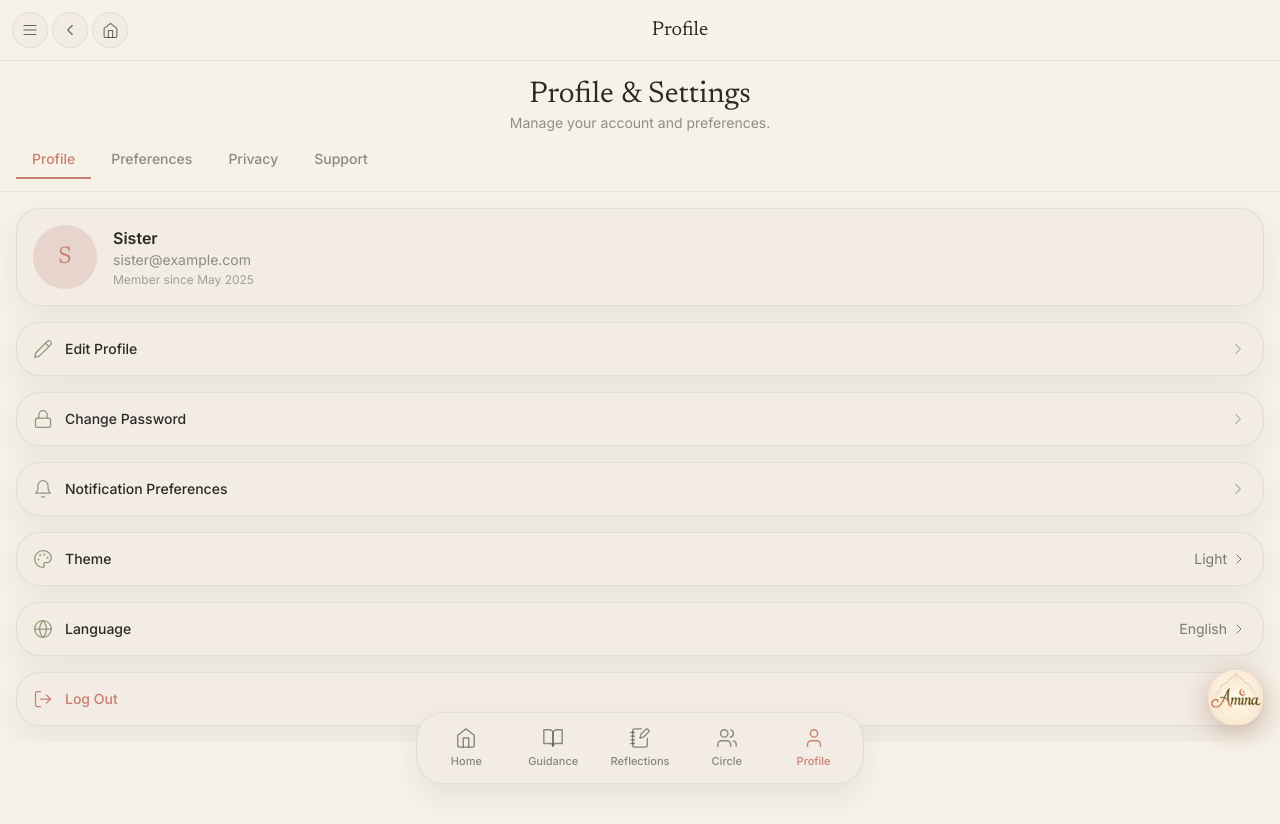
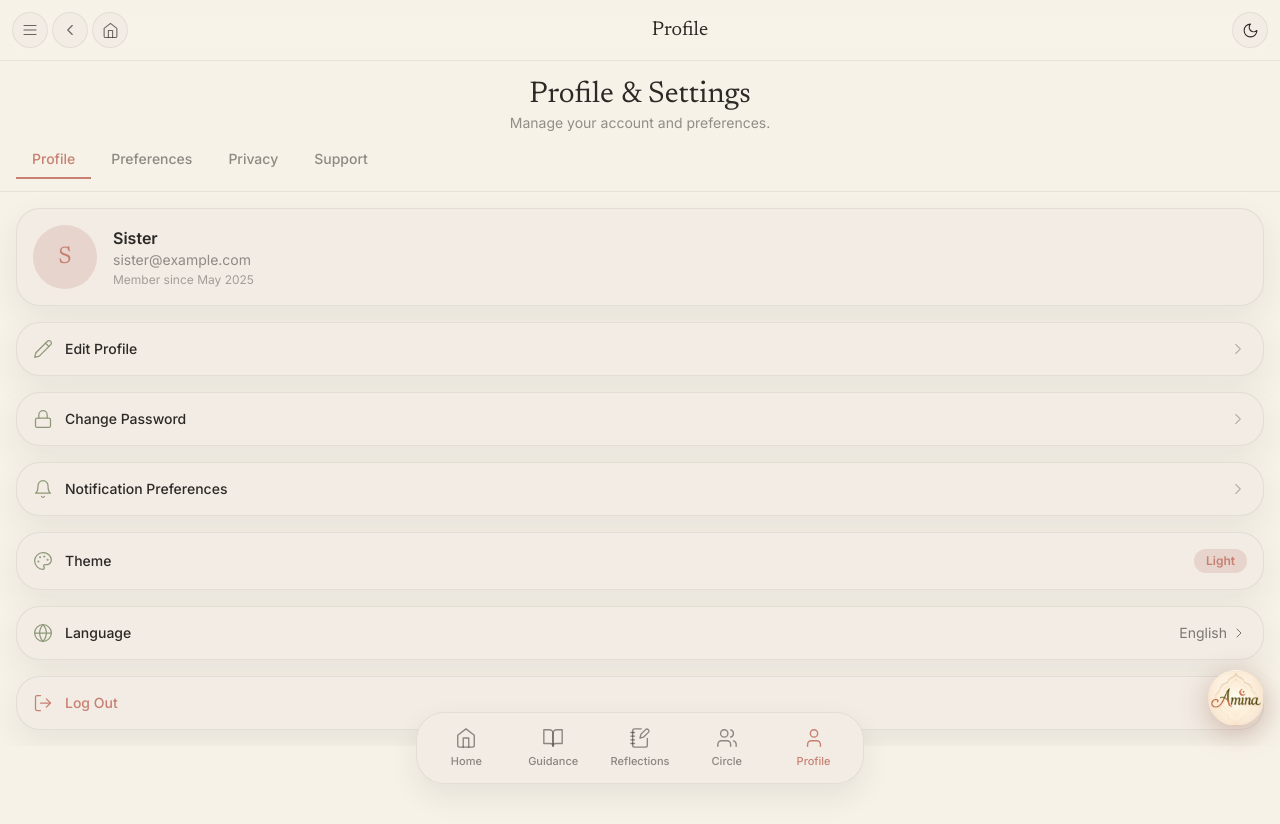
Before and after one commit to redlanternstudios/Amina, a Next.js app: page /profile in a window 1280 px wide. Shown: the top 824 px of the page. Built offline with nearby package versions, Linux system fonts and the light colour scheme.

Commit message:
feat: enhance code validation and add theme toggle in profile page
Co-authored-by: RedLantern <69994675+redlanternstudios@users.noreply.github.com>

```diff
--- a/app/(app)/circle/join/page.tsx
+++ b/app/(app)/circle/join/page.tsx
@@ -34,15 +34,15 @@ export default function JoinCirclePage() {
   const debounceRef = useRef<ReturnType<typeof setTimeout> | null>(null)
 
   function handleCodeChange(val: string) {
-    const cleaned = val.toUpperCase().replace(/[^A-Z0-9]/g, '').slice(0, 8)
+    const cleaned = val.toUpperCase().replace(/[^A-Z0-9]/g, '').slice(0, 10)
     setCode(cleaned)
     setError('')
     setPreview(null)
     setIsFull(false)
 
     if (debounceRef.current) clearTimeout(debounceRef.current)
-    if (cleaned.length === 8) {
-      debounceRef.current = setTimeout(() => fetchPreview(cleaned), 400)
+    if (cleaned.length >= 5) {
+      debounceRef.current = setTimeout(() => fetchPreview(cleaned), 600)
     }
   }
 
@@ -118,10 +118,17 @@ export default function JoinCirclePage() {
                   : '2px solid var(--amina-hairline)',
             }}
           />
-          {code.length > 0 && code.length < 8 && (
-            <p className="text-[12px] mt-2" style={{ color: 'rgba(44,41,38,0.4)' }}>
-              {8 - code.length} more character{8 - code.length !== 1 ? 's' : ''}
-            </p>
+          {code.length >= 5 && !preview && !error && (
+            <button
+              onClick={() => fetchPreview(code)}
+              className="mt-4 text-[13px] font-medium px-5 py-2 rounded-full transition-colors"
+              style={{
+                background: 'var(--amina-rose-selected)',
+                color: 'var(--amina-primary-action)',
+              }}
+            >
+              Check code
+            </button>
           )}
         </div>
 
--- a/app/(app)/profile/page.tsx
+++ b/app/(app)/profile/page.tsx
@@ -8,6 +8,7 @@ import {
 } from 'lucide-react'
 import BottomNav from '@/components/BottomNav'
 import AppHeader from '@/components/app/AppHeader'
+import { useTheme } from '@/components/app/ThemeProvider'
 import { createClient } from '@/lib/supabase/client'
 
 const TABS = ['Profile', 'Preferences', 'Privacy', 'Support']
@@ -15,7 +16,7 @@ const TABS = ['Profile', 'Preferences', 'Privacy', 'Support']
 export default function ProfilePage() {
   const router = useRouter()
   const [activeTab, setActiveTab] = useState('Profile')
-  const [theme] = useState('Light')
+  const { isDark, toggleTheme } = useTheme()
   const [language] = useState('English')
 
   async function handleLogout() {
@@ -89,11 +90,19 @@ export default function ProfilePage() {
             })}
 
             {/* Theme */}
-            <div className="card flex items-center gap-3">
+            <button onClick={toggleTheme} className="w-full card flex items-center gap-3">
               <Palette size={20} strokeWidth={1.5} className="text-olive" />
-              <span className="flex-1 text-charcoal text-sm font-medium">Theme</span>
-              <button className="text-charcoal/60 text-sm flex items-center gap-1">{theme} <ChevronRight size={16} strokeWidth={1.5} /></button>
-            </div>
+              <span className="flex-1 text-left text-charcoal text-sm font-medium">Theme</span>
+              <span
+                className="text-xs font-semibold px-3 py-1 rounded-full"
+                style={{
+                  background: 'var(--amina-rose-selected)',
+                  color: 'var(--amina-primary-action)',
+                }}
+              >
+                {isDark ? 'Dark' : 'Light'}
+              </span>
+            </button>
 
             {/* Language */}
             <div className="card flex items-center gap-3">
--- a/app/(marketing)/page.tsx
+++ b/app/(marketing)/page.tsx
@@ -73,10 +73,19 @@ export default function LandingPage() {
             </a>
           ))}
         </div>
-        <Link href="/auth" className="btn-primary text-sm px-5 py-2.5 whitespace-nowrap">
-          Join The Circle
-          <HandHeart size={16} strokeWidth={1.75} />
-        </Link>
+        <div className="flex items-center gap-3">
+          <Link
+            href="/auth"
+            className="text-sm font-medium transition-colors whitespace-nowrap"
+            style={{ color: 'var(--amina-soft-charcoal)', opacity: 0.65 }}
+          >
+            Sign in
+          </Link>
+          <Link href="/auth" className="btn-primary text-sm px-5 py-2.5 whitespace-nowrap">
+            Join The Circle
+            <HandHeart size={16} strokeWidth={1.75} />
+          </Link>
+        </div>
       </nav>
 
       {/* Hero */}
--- a/app/globals.css
+++ b/app/globals.css
@@ -41,15 +41,47 @@
     --gold: var(--amina-muted-gold);
   }
 
+  /* Dark mode — warm dark inversion */
+  html.dark {
+    --amina-soft-cream: #1C1714;
+    --amina-warm-ivory: #2C2520;
+    --amina-soft-charcoal: #F7F2E8;
+    --amina-secondary-text: rgba(247, 242, 232, 0.70);
+    --amina-muted-text: rgba(247, 242, 232, 0.50);
+    --amina-border: rgba(247, 242, 232, 0.12);
+    --amina-hairline: rgba(247, 242, 232, 0.07);
+    --amina-primary-action: #D6909C;
+    --amina-primary-action-hover: #C4788A;
+    --amina-rose-selected: rgba(214, 144, 156, 0.20);
+    --amina-warm-highlight: rgba(215, 186, 130, 0.14);
+    --amina-focus-ring: rgba(214, 144, 156, 0.35);
+    --amina-shadow-soft: 0 12px 32px rgba(0, 0, 0, 0.28);
+    --amina-shadow-button: 0 8px 18px rgba(0, 0, 0, 0.32);
+    --amina-shadow-nav: 0 -4px 20px rgba(0, 0, 0, 0.30);
+    --amina-muted-gold: #C8A85A;
+
+    /* Legacy aliases */
+    --cream: var(--amina-soft-cream);
+    --ivory: var(--amina-warm-ivory);
+    --charcoal: var(--amina-soft-charcoal);
+    --gold: var(--amina-muted-gold);
+    --rose: var(--amina-primary-action);
+
+    color-scheme: dark;
+  }
+
   html {
     background-color: var(--amina-soft-cream);
     color: var(--amina-soft-charcoal);
     -webkit-font-smoothing: antialiased;
+    transition: background-color 0.25s ease, color 0.25s ease;
   }
 
   body {
     min-height: 100dvh;
     background-color: var(--amina-soft-cream);
+    color: var(--amina-soft-charcoal);
+    transition: background-color 0.25s ease, color 0.25s ease;
   }
 }
 
--- a/app/layout.tsx
+++ b/app/layout.tsx
@@ -1,5 +1,6 @@
 import type { Metadata, Viewport } from 'next'
 import { Inter, Newsreader, Lora } from 'next/font/google'
+import { ThemeProvider } from '@/components/app/ThemeProvider'
 import './globals.css'
 
 const inter = Inter({
@@ -53,7 +54,9 @@ export default function RootLayout({
   return (
     <html lang="en" className={`${inter.variable} ${newsreader.variable} ${lora.variable} bg-cream`}>
       <body className="bg-cream text-charcoal font-body antialiased">
-        {children}
+        <ThemeProvider>
+          {children}
+        </ThemeProvider>
       </body>
     </html>
   )
--- a/components/app/AppHeader.tsx
+++ b/components/app/AppHeader.tsx
@@ -4,6 +4,7 @@ import { useRouter, usePathname } from 'next/navigation'
 import { Menu, ChevronLeft, Home } from 'lucide-react'
 import { ReactNode } from 'react'
 import { useChrome } from './ChromeContext'
+import ThemeToggle from './ThemeToggle'
 
 type AppHeaderProps = {
   title?: string
@@ -74,8 +75,9 @@ export default function AppHeader({ title, brand, right }: AppHeaderProps) {
       </div>
 
       {/* Right slot (kept same width as left for centering balance) */}
-      <div className="flex items-center justify-end gap-1 flex-shrink-0 min-w-[2.25rem]">
+      <div className="flex items-center justify-end gap-1 flex-shrink-0">
         {right}
+        <ThemeToggle />
       </div>
     </header>
   )
--- /dev/null
+++ b/components/app/ThemeProvider.tsx
@@ -0,0 +1,54 @@
+'use client'
+
+import {
+  createContext,
+  useContext,
+  useEffect,
+  useState,
+  useCallback,
+  ReactNode,
+} from 'react'
+
+type Theme = 'light' | 'dark'
+
+type ThemeContextValue = {
+  theme: Theme
+  toggleTheme: () => void
+  isDark: boolean
+}
+
+const ThemeContext = createContext<ThemeContextValue | null>(null)
+
+export function ThemeProvider({ children }: { children: ReactNode }) {
+  const [theme, setTheme] = useState<Theme>('light')
+
+  // On mount: read from localStorage or system preference
+  useEffect(() => {
+    const stored = localStorage.getItem('amina-theme') as Theme | null
+    const prefersDark = window.matchMedia('(prefers-color-scheme: dark)').matches
+    const resolved: Theme = stored ?? (prefersDark ? 'dark' : 'light')
+    setTheme(resolved)
+    document.documentElement.classList.toggle('dark', resolved === 'dark')
+  }, [])
+
+  const toggleTheme = useCallback(() => {
+    setTheme((prev) => {
+      const next: Theme = prev === 'light' ? 'dark' : 'light'
+      localStorage.setItem('amina-theme', next)
+      document.documentElement.classList.toggle('dark', next === 'dark')
+      return next
+    })
+  }, [])
+
+  return (
+    <ThemeContext.Provider value={{ theme, toggleTheme, isDark: theme === 'dark' }}>
+      {children}
+    </ThemeContext.Provider>
+  )
+}
+
+export function useTheme() {
+  const ctx = useContext(ThemeContext)
+  if (!ctx) throw new Error('useTheme must be used within ThemeProvider')
+  return ctx
+}
--- /dev/null
+++ b/components/app/ThemeToggle.tsx
@@ -0,0 +1,27 @@
+'use client'
+
+import { Sun, Moon } from 'lucide-react'
+import { useTheme } from './ThemeProvider'
+
+export default function ThemeToggle({ className }: { className?: string }) {
+  const { isDark, toggleTheme } = useTheme()
+
+  return (
+    <button
+      onClick={toggleTheme}
+      aria-label={isDark ? 'Switch to light mode' : 'Switch to dark mode'}
+      className={`w-9 h-9 flex items-center justify-center rounded-full transition-colors ${className ?? ''}`}
+      style={{
+        background: 'var(--amina-warm-ivory)',
+        border: '1px solid var(--amina-hairline)',
+        color: 'var(--amina-soft-charcoal)',
+      }}
+    >
+      {isDark ? (
+        <Sun size={17} strokeWidth={1.5} />
+      ) : (
+        <Moon size={17} strokeWidth={1.5} />
+      )}
+    </button>
+  )
+}
```
Also changed, not shown: 1 other file (tests, documents, lock files or other folders).
